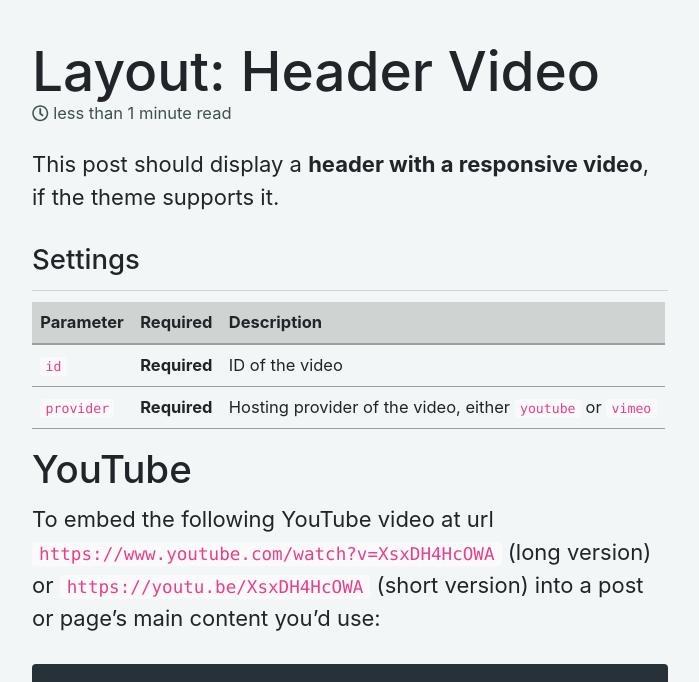
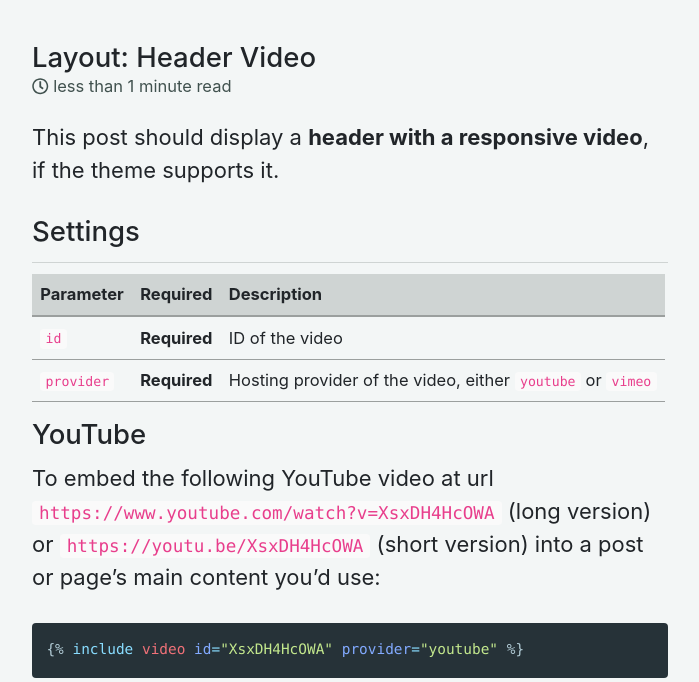
Before and after one commit to ai4robot/ai4robot.github.io, a Jekyll site: the page built from _posts/2017-01-23-layout-header-video.md, in a window 1280 px wide. Shown: the part 1050-1732 px from the top of the page, without its empty margins (290-989 px from the left). Built offline with Jekyll 4.4.1, drawn with Linux system fonts in a browser that asks for light colours; cached includes are drawn as plain includes; nearby versions of some CDN libraries.

Commit message:
font size edit

```diff
--- a/_includes/head/custom.html
+++ b/_includes/head/custom.html
@@ -12,7 +12,7 @@
     a{
         color: #35a8ad;
     }
-    h2{
+    h1,h2,h3,h4,h5{
         font-size: 1.25em;
     }
 </style>
```
